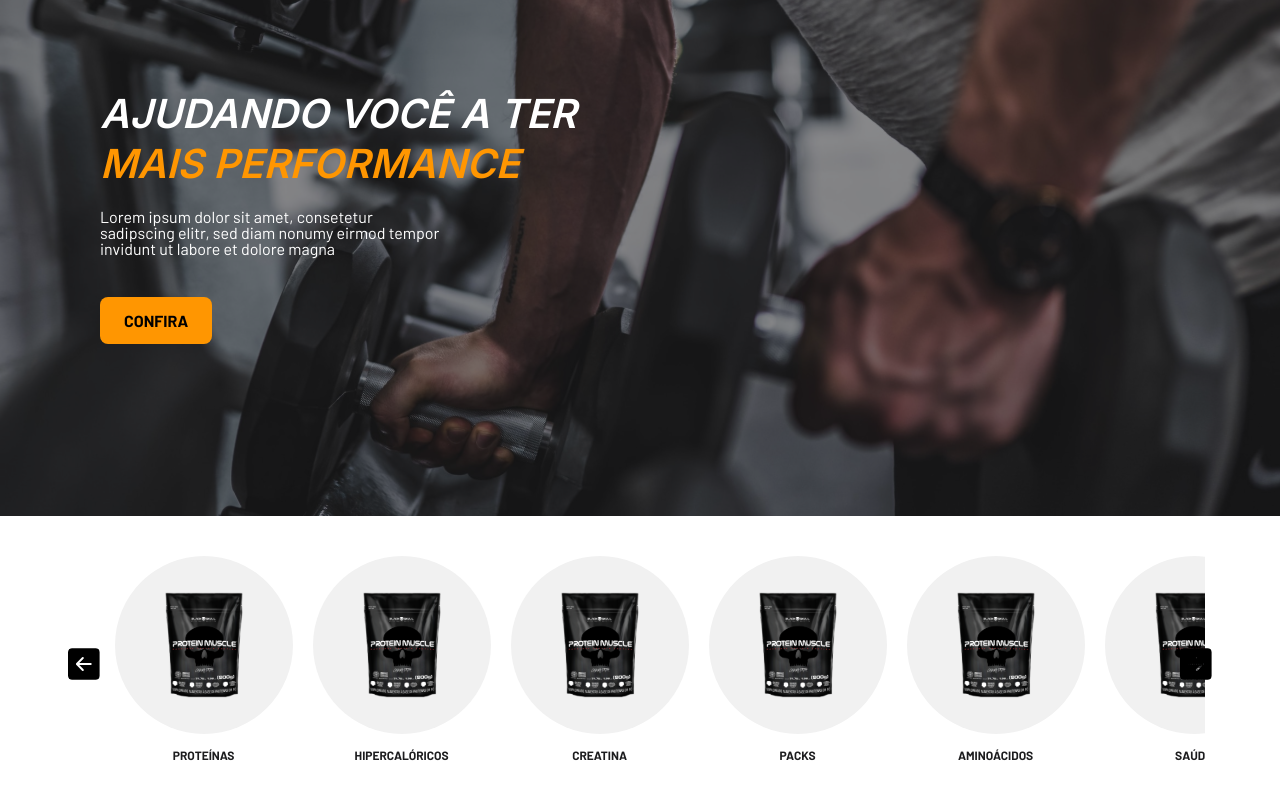
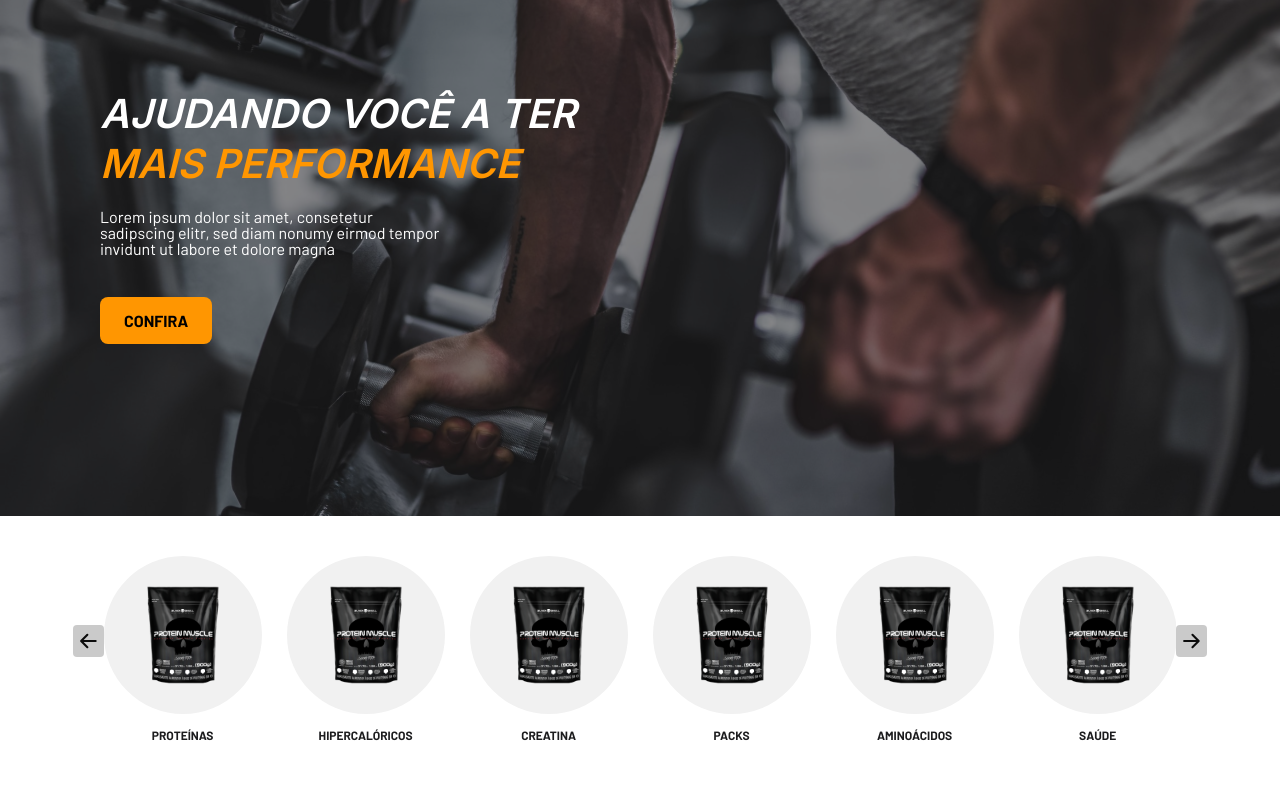
Before and after one commit to JoaoMaiaBGM/black-skull, a Next.js app: page / in a window 1280 px wide. Shown: the part 188-988 px from the top of the page. Built offline with nearby package versions, Linux system fonts and the light colour scheme.

Commit message:
adjust position of the categories list

```diff
--- a/src/components/CategoriesList/index.jsx
+++ b/src/components/CategoriesList/index.jsx
@@ -1,15 +1,15 @@
 import { ParentCategorie } from "../ParentCategories";
 import { CategoriesContainer } from "./style";
 import bagProduct from "../../assets/BagProduct.svg";
-import { BsArrowLeftSquareFill, BsArrowRightSquareFill } from "react-icons/bs";
+import { HiArrowLeft, HiArrowRight } from "react-icons/hi";
 import { scrollLeft, scrollRight } from "utils/lists";
 
 export function CategoriesList() {
   return (
     <CategoriesContainer id="categorias">
       {/* Left icon */}
-      <BsArrowLeftSquareFill
-        className="iconLeft"
+      <HiArrowLeft
+        className="icon"
         aria-label="left-arrow"
         onClick={() => scrollLeft()}
       />
@@ -43,8 +43,8 @@ export function CategoriesList() {
 
       {/* Right icon */}
 
-      <BsArrowRightSquareFill
-        className="iconRight"
+      <HiArrowRight
+        className="icon"
         aria-label="right-arrow"
         onClick={() => scrollRight()}
       />
--- a/src/components/CategoriesList/style.js
+++ b/src/components/CategoriesList/style.js
@@ -2,35 +2,32 @@ import styled from "styled-components";
 import { theme } from "../../theme";
 
 export const CategoriesContainer = styled.div`
+  width: 70.9rem;
   margin: 0 auto;
-  padding: 0 68px;
 
   display: flex;
   align-items: center;
 
-  .iconLeft {
-    margin: 0 -25px 0 0;
-    border: none;
-    border-radius: 4px;
-
-    font-size: 32px;
-
-    z-index: 2;
-
-    cursor: pointer;
-  }
-
-  .iconRight {
-    margin: 0 0 0 -25px;
+  .icon {
+    margin-top: -15px;
+    padding: 5px;
 
     border: none;
     border-radius: 4px;
 
-    font-size: 32px;
+    font-size: 22px;
+
+    color: ${theme.colors.black2};
+    background-color: ${theme.colors.gray2};
 
     z-index: 2;
 
+    transition: 0.3s;
     cursor: pointer;
+  }
+
+  .icon:hover {
+    background-color: ${theme.colors.orange2};
   }
 
   .carouselCategories {
@@ -39,12 +36,10 @@ export const CategoriesContainer = styled.div`
 
     margin: 40px 0;
 
-    padding: 0 40px 10px 40px;
+    flex-wrap: nowrap;
+    overflow: hidden;
 
-    flex-wrap: nowrap;
-    overflow-x: hidden;
-
-    gap: 20px;
+    gap: 25px;
   }
 
   .categorieItem {
--- a/src/components/ParentCategories/style.js
+++ b/src/components/ParentCategories/style.js
@@ -2,8 +2,8 @@ import styled from "styled-components";
 import { theme } from "../../theme";
 
 export const ParentContainer = styled.div`
-  width: 178px;
-  height: 178px;
+  width: 158px;
+  height: 158px;
 
   display: flex;
   align-items: center;
@@ -15,7 +15,7 @@ export const ParentContainer = styled.div`
   border-radius: 50%;
 
   img {
-    width: 108px;
-    height: 108px;
+    width: 100px;
+    height: 100px;
   }
 `;
--- a/src/utils/lists/index.jsx
+++ b/src/utils/lists/index.jsx
@@ -1,9 +1,9 @@
 export function scrollLeft() {
   const left = document.querySelector(".carouselCategories");
-  left?.scrollBy(-200, 0);
+  left?.scrollBy(-186, 0);
 }
 
 export function scrollRight() {
   const right = document.querySelector(".carouselCategories");
-  right?.scrollBy(200, 0);
+  right?.scrollBy(186, 0);
 }
```
